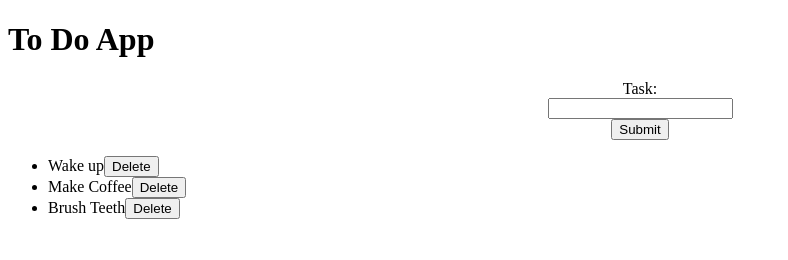
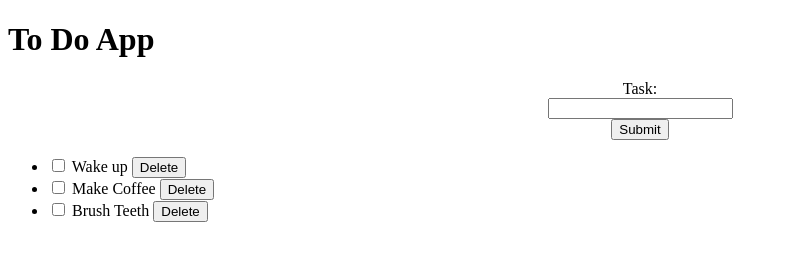
Before and after one commit to kanaxo/my-todo-app-1, a plain HTML site: page index.html in a window 1280 px wide. Shown: the whole page, without its empty margins (0-788 px from the left). Drawn offline with Linux system fonts and the light colour scheme.

Commit message:
added strikethrough

```diff
--- a/script.js
+++ b/script.js
@@ -6,7 +6,7 @@ let toDoArrId = [];
 const removeElement = function (e) {
   // remove element from toDoArr
   // obtain index
-  const selectedElem = e.target.id; // A1
+  const selectedElem = e.target.id; // D1
   const selectedIndex = selectedElem.slice(1); // 1
   toDoArr.splice(selectedIndex, 1);
   toDoArrId.splice(selectedIndex, 1);
@@ -16,7 +16,7 @@ const removeElement = function (e) {
 // add event listener for button
 const addDeleteListener = function () {
   const deleteElems = document.querySelectorAll(
-    toDoArrId.map((id) => `#${id}`).join(',')
+    toDoArrId.map((id) => `#D${id}`).join(',')
   );
   console.log(deleteElems);
   deleteElems.forEach((deleteElem) => {
@@ -28,9 +28,13 @@ const updateToDo = function () {
   const mainList = document.getElementById('toDoList');
   mainList.innerHTML = '';
   toDoArr.forEach((Task, index) => {
-    const id = `A${index}`;
+    const id = `${index}`;
     toDoArrId.push(id);
-    const listElement = `<li>${Task}<button id="${id}">Delete</button> </li> `;
+    const listElement = `<li>
+    <input id = "C${id}" class="strikethrough" type = "checkbox"> <label for="C${id}" class="checkboxText"> ${Task} </label>
+    <button id="D${id}">Delete</button>
+    </li>
+    `;
     mainList.innerHTML += listElement;
   });
   addDeleteListener();
--- a/styles.css
+++ b/styles.css
@@ -3,3 +3,7 @@
   flex-direction: column;
   align-items: center;
 }
+
+.strikethrough:checked + .checkboxText {
+  text-decoration: line-through;
+}
```
